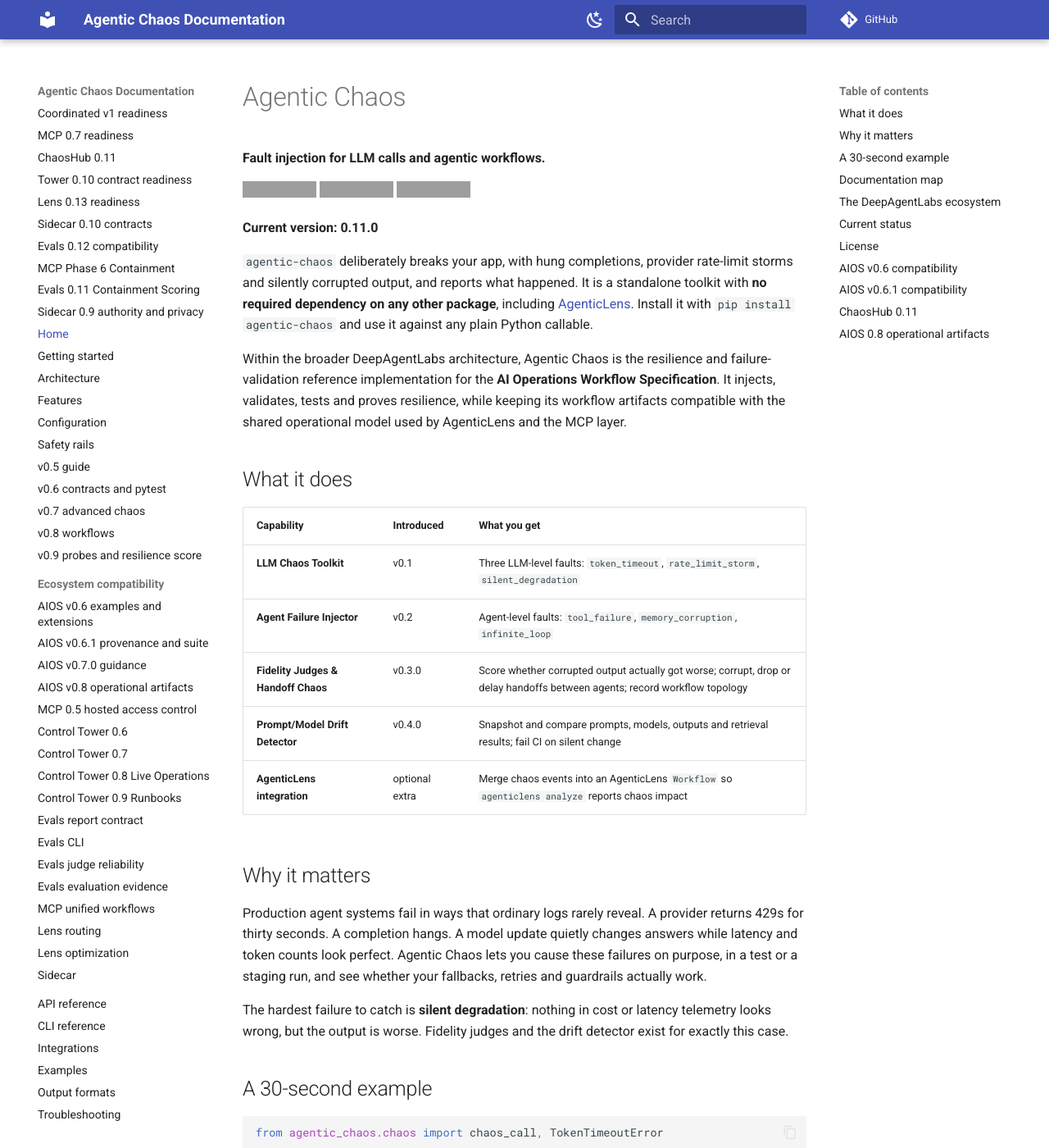
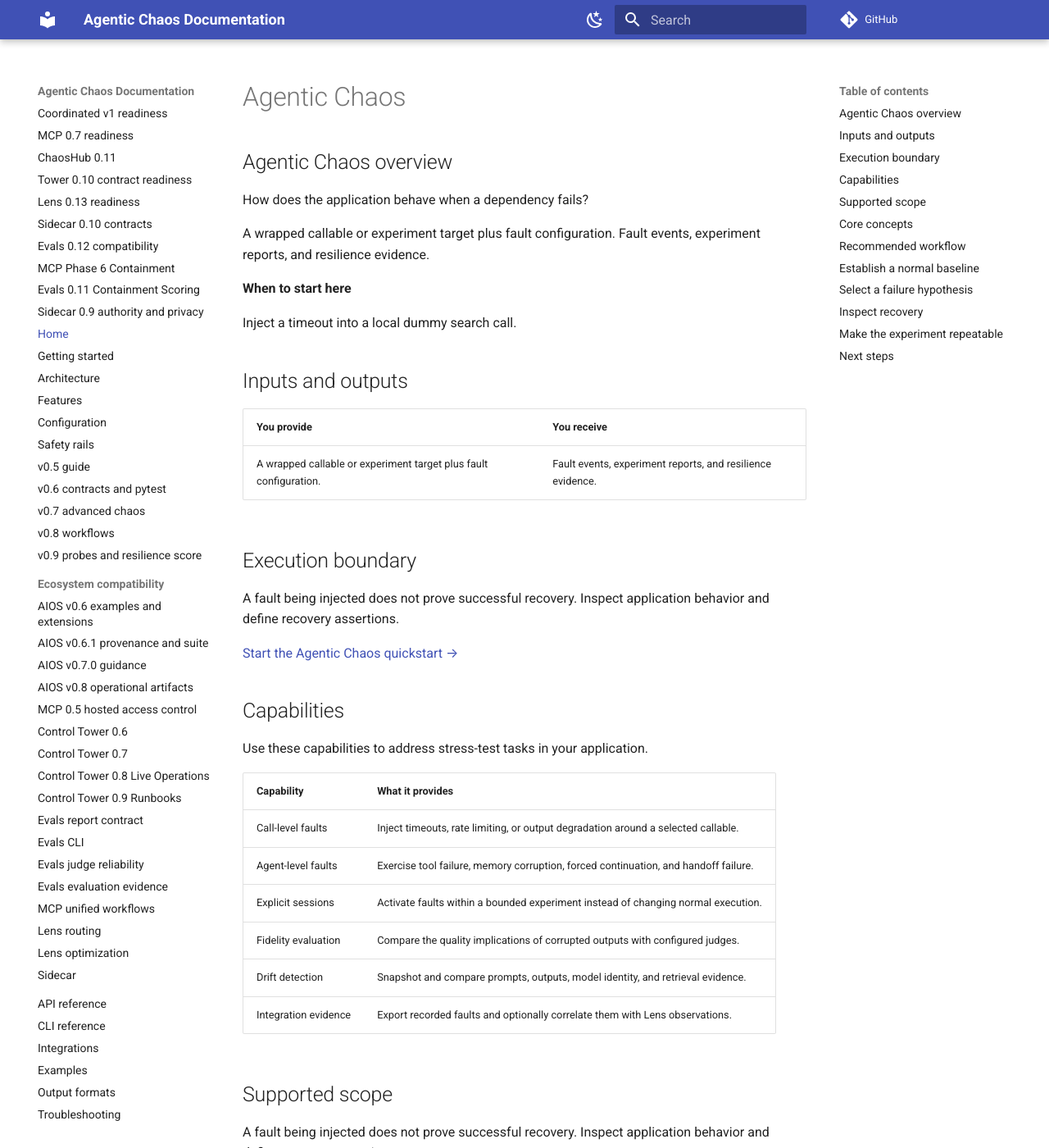
Before and after one commit to DeepAgentLabs/agentic-chaos, an MkDocs documentation site: the page built from docs/index.md, in a window 1280 px wide and 1400 px high. Shown: the whole window at 82% size. Built offline with MkDocs 1.6.1 and Material for MkDocs 9.7.7, drawn with Linux system fonts in a browser that asks for light colours; comment, search, counter and statistics services are not loaded; some of the changed text lies outside the part shown; grey boxes are pictures that could not be loaded.

Commit message:
updated docs

````diff
--- a/docs/index.md
+++ b/docs/index.md
@@ -1,127 +1,79 @@
 # Agentic Chaos
 
-**Fault injection for LLM calls and agentic workflows.**
+## Agentic Chaos overview
 
-[![PyPI](https://img.shields.io/pypi/v/agentic-chaos.svg)](https://pypi.org/project/agentic-chaos/)
-[![License: MIT](https://img.shields.io/badge/license-MIT-blue.svg)](https://github.com/DeepAgentLabs/agentic-chaos/blob/main/LICENSE)
-[![Python](https://img.shields.io/pypi/pyversions/agentic-chaos.svg)](https://pypi.org/project/agentic-chaos/)
+How does the application behave when a dependency fails?
 
-**Current version: 0.11.0**
+A wrapped callable or experiment target plus fault configuration. Fault events, experiment reports, and resilience evidence.
 
-`agentic-chaos` deliberately breaks your app, with hung completions, provider
-rate-limit storms and silently corrupted output, and reports what happened. It is
-a standalone toolkit with **no required dependency on any other package**, including
-[AgenticLens](https://deepagentlabs.io/agenticlens/docs/). Install it with
-`pip install agentic-chaos` and use it against any plain Python callable.
+**When to start here**
 
-Within the broader DeepAgentLabs architecture, Agentic Chaos is the resilience and
-failure-validation reference implementation for the **AI Operations Workflow
-Specification**. It injects, validates, tests and proves resilience, while keeping its
-workflow artifacts compatible with the shared operational model used by AgenticLens
-and the MCP layer.
+Inject a timeout into a local dummy search call.
 
-## What it does
+## Inputs and outputs
 
-| Capability | Introduced | What you get |
-| --- | --- | --- |
-| **LLM Chaos Toolkit** | v0.1 | Three LLM-level faults: `token_timeout`, `rate_limit_storm`, `silent_degradation` |
-| **Agent Failure Injector** | v0.2 | Agent-level faults: `tool_failure`, `memory_corruption`, `infinite_loop` |
-| **Fidelity Judges & Handoff Chaos** | v0.3.0 | Score whether corrupted output actually got worse; corrupt, drop or delay handoffs between agents; record workflow topology |
-| **Prompt/Model Drift Detector** | v0.4.0 | Snapshot and compare prompts, models, outputs and retrieval results; fail CI on silent change |
-| **AgenticLens integration** | optional extra | Merge chaos events into an AgenticLens `Workflow` so `agenticlens analyze` reports chaos impact |
+| You provide | You receive |
+| --- | --- |
+| A wrapped callable or experiment target plus fault configuration. | Fault events, experiment reports, and resilience evidence. |
 
-## Why it matters
+## Execution boundary
 
-Production agent systems fail in ways that ordinary logs rarely reveal. A provider
-returns 429s for thirty seconds. A completion hangs. A model update quietly changes
-answers while latency and token counts look perfect. Agentic Chaos lets you cause
-these failures on purpose, in a test or a staging run, and see whether your fallbacks,
-retries and guardrails actually work.
+A fault being injected does not prove successful recovery. Inspect application behavior and define recovery assertions.
 
-The hardest failure to catch is **silent degradation**: nothing in cost or latency
-telemetry looks wrong, but the output is worse. Fidelity judges and the drift detector
-exist for exactly this case.
+[Start the Agentic Chaos quickstart →](guide/quickstart.md)
 
-## A 30-second example
+## Capabilities
 
-```python
-from agentic_chaos.chaos import chaos_call, TokenTimeoutError
+Use these capabilities to address stress-test tasks in your application.
 
-try:
-    chunks = chaos_call(retriever.search, user_question, faults=["token_timeout"])
-except TokenTimeoutError:
-    chunks = []  # no fallback handled it -- this is exactly what we want to find
+| Capability | What it provides |
+| --- | --- |
+| Call-level faults | Inject timeouts, rate limiting, or output degradation around a selected callable. |
+| Agent-level faults | Exercise tool failure, memory corruption, forced continuation, and handoff failure. |
+| Explicit sessions | Activate faults within a bounded experiment instead of changing normal execution. |
+| Fidelity evaluation | Compare the quality implications of corrupted outputs with configured judges. |
+| Drift detection | Snapshot and compare prompts, outputs, model identity, and retrieval evidence. |
+| Integration evidence | Export recorded faults and optionally correlate them with Lens observations. |
+
+## Supported scope
+
+A fault being injected does not prove successful recovery. Inspect application behavior and define recovery assertions.
+
+## Core concepts
+
+| Concept | Meaning |
+| --- | --- |
+| Call wrapper | chaos_call forwards to the real function unless an active session selects a relevant fault. |
+| Fault configuration | Names use default settings; fault instances allow explicit parameter values. |
+| Event | A record of injected behavior and its outcome; not a declaration that recovery was adequate. |
+| Experiment target | The application path being stressed, including its error handling and fallback behavior. |
+| Fidelity vs drift | Fidelity concerns degraded-output quality; drift concerns changes between recorded snapshots. |
+
+## Recommended workflow
+
+## Establish a normal baseline
+
+Run the application without an active fault session. Record its useful output and the time/cost constraints you expect recovery to preserve.
+
+## Select a failure hypothesis
+
+For example: if retrieval times out, the application should return an explicit fallback within the allowed duration. Select the specific call site and fault rather than injecting unrelated failures everywhere.
+
+```
+agentic-chaos chaos list-faults
+agentic-chaos chaos run chaos_quickstart.py --inject token_timeout --save chaos_run.json
 ```
 
-Outside a `chaos_session(...)`, `chaos_call()` is a transparent pass-through, so the
-instrumented code path is safe to ship. Chaos only activates when you turn it on, in
-code or from the CLI:
+## Inspect recovery
 
-```bash
-agentic-chaos chaos run my_app.py --inject token_timeout,rate_limit_storm --save chaos_run.json
-```
+The recorded event establishes that the fault occurred. Separately check whether the caller retried, switched providers, returned useful fallback content, or surfaced a clear error.
 
-## Documentation map
+## Make the experiment repeatable
 
-| Page | Read it when you want to... |
-| --- | --- |
-| [Getting Started](getting-started.md) | Install the package and run your first experiment |
-| [Architecture](architecture.md) | Understand how sessions, faults, judges and drift fit together |
-| [Features](features.md) | See every capability with usage |
-| [Configuration](configuration.md) | Tune fault parameters, CLI flags and CI behavior |
-| [API Reference](api-reference.md) | Look up Python functions, classes and exceptions |
-| [CLI Reference](cli-reference.md) | Look up every `agentic-chaos` command and option |
-| [Integrations](integrations.md) | Connect to AgenticLens, eval frameworks, MCP and CI |
-| [Examples](examples.md) | Copy working recipes |
-| [Output Formats](output-formats.md) | Read or consume the JSON the tool writes |
-| [Troubleshooting](troubleshooting.md) | Fix common problems |
-| [Limitations](limitations.md) | Know what the package does not do yet |
-| [Roadmap](roadmap.md) | See what is planned |
+Use explicit fault parameters and seeds when available. Retain normal output, fault settings, the resulting report, and the recovery assertion. Add compound scenarios only after individual failure modes are understood.
 
-## The DeepAgentLabs ecosystem
+## Next steps
 
-Each DeepAgentLabs project answers a different operational question, and each can be
-adopted on its own.
+Inject a timeout into a local dummy search call.
 
-| Project | Question it answers |
-| --- | --- |
-| [AgenticLens](https://github.com/DeepAgentLabs/agenticlens) | What did the agent do, and what happened? |
-| **Agentic Chaos** | How does the agent behave when things go wrong? |
-| Agentic MCP | How does the agent interact with tools and external capabilities? |
-| AgenticOps Control Tower | What is deployed, and what governance posture exists across agents? |
-| Agentic Sidecar | Should the agent continue with this decision, and is it still acting according to intent? |
-
-## Current status
-
-`agentic-chaos` is **early-stage (alpha) software**. Every milestone through
-v0.9 has shipped. The latest is 0.9.0, which adds
-[resilience probes and the resilience score](v0.9.md). Earlier milestones
-added fault injection, agent faults, fidelity judges, drift detection,
-streaming faults, safety rails, contracts, cascades, workflows and
-experiments. APIs may change between minor versions. See the
-[Roadmap](roadmap.md) and the
-[changelog](https://github.com/DeepAgentLabs/agentic-chaos/blob/main/CHANGELOG.md).
-
-## License
-
-MIT. See the [LICENSE](https://github.com/DeepAgentLabs/agentic-chaos/blob/main/LICENSE).
-
-## AIOS v0.6 compatibility
-
-See [canonical examples and extension guidance](aios-v0.6.md) for draft
-artifact validation and unchanged dependency boundaries.
-
-## AIOS v0.6.1 compatibility
-
-See [provenance records and the portable conformance suite](aios-0.6.1.md);
-Chaos exports stay `0.4-draft` and dependency boundaries are unchanged.
-
-## ChaosHub 0.11
-
-[Discover offline recipes, exchange pinned GitHub experiments and load fault plugins](v0.11.md).
-
-## AIOS 0.8 operational artifacts
-
-See [optional operational artifact adoption](aios-0.8-operational-artifacts.md) for verification signals, audit events and investigation reports. Native contracts and supported markers remain unchanged.
-
-See [coordinated v1.0 engineering readiness](coordinated-v1-readiness.md) for candidate scope, migration and remaining acceptance gates.
+[Open the developer quickstart →](guide/quickstart.md)
--- a/pyproject.toml
+++ b/pyproject.toml
@@ -7,7 +7,7 @@ build-backend = "hatchling.build"
 
 [project]
 name = "agentic-chaos"
-version = "1.0.0"
+version = "1.0.1"
 description = "Standalone fault injection toolkit for LLM calls and agentic workflows, with an optional AgenticLens integration."
 readme = "README.md"
 license = { file = "LICENSE" }
--- a/src/agentic_chaos/__init__.py
+++ b/src/agentic_chaos/__init__.py
@@ -83,7 +83,7 @@ for _fault in (
     FAULT_REGISTRY[_fault.name] = _fault
 
 
-__version__ = "1.0.0"
+__version__ = "1.0.1"
 
 __all__ = [
     "FunctionProbe",
````
Also changed, not shown: CHANGELOG.md (+9 -0 lines), docs/developer-guide.md (added, +12 -0 lines), docs/guide/capabilities.md (added, +16 -0 lines), docs/guide/concepts.md (added, +9 -0 lines), docs/guide/configuration.md (added, +89 -0 lines), docs/guide/examples/chaos_quickstart.py (added, +12 -0 lines), docs/guide/integrations.md (added, +154 -0 lines), docs/guide/overview.md (added, +21 -0 lines), docs/guide/quickstart.md (added, +49 -0 lines), docs/guide/reference.md (added, +8 -0 lines), docs/guide/troubleshooting.md (added, +11 -0 lines), docs/guide/workflow.md (added, +22 -0 lines), docs/navigation.json (added, +32 -0 lines), 1 other file.
